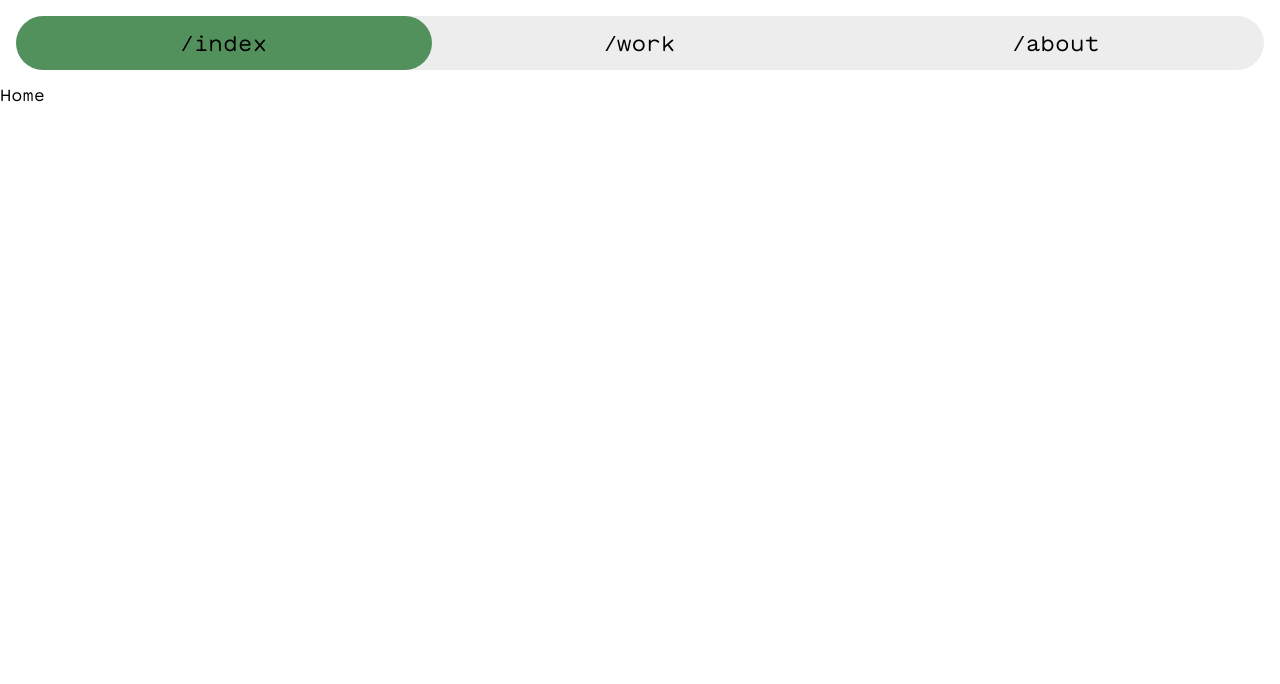
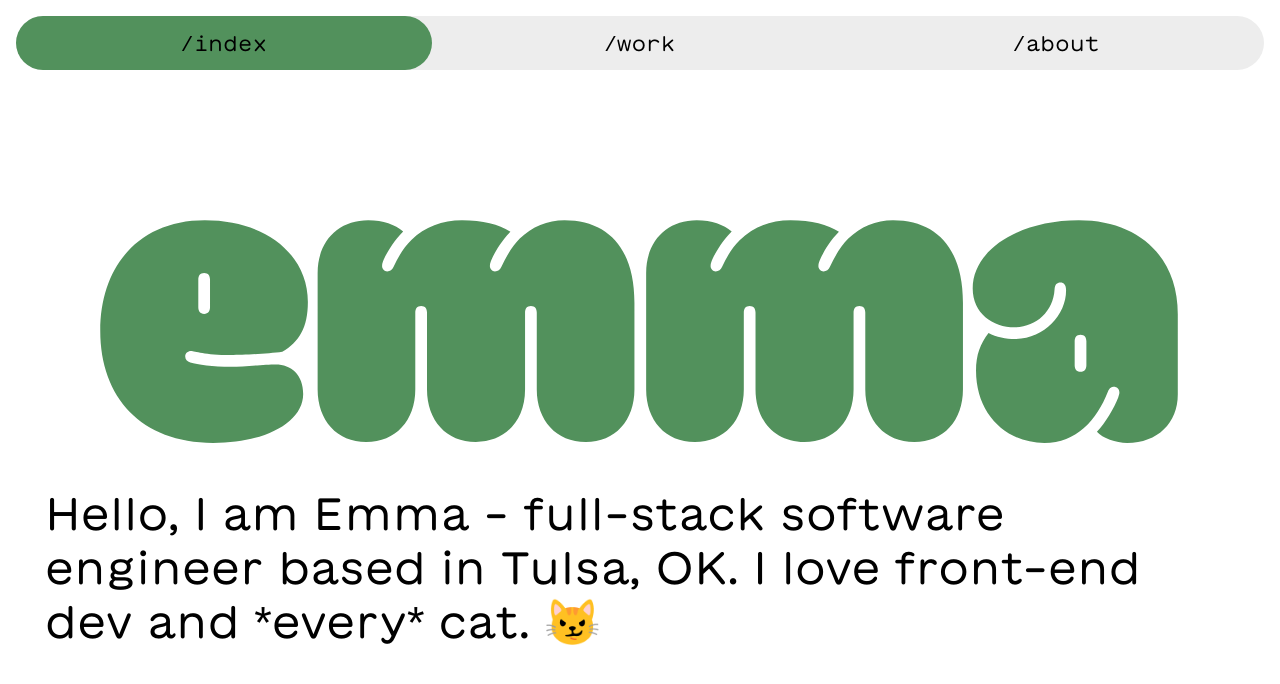
Before and after one commit to emmaegstad/portfolio-frontend, a Next.js app: page / in a window 1280 px wide. Shown: the top 684 px of the page. Built offline with nearby package versions, Linux system fonts and the light colour scheme.

Commit message:
adjusting nav bar hover effect

```diff
--- a/components/Layout.js
+++ b/components/Layout.js
@@ -1,9 +1,10 @@
 import React from 'react';
 import Header from './Header';
+import styles from '../styles/layout.module.css';
 
 export default function Layout({ children, activeNav, setActiveNav }) {
     return (
-        <div>
+        <div className={styles.Layout}>
             <Header activeNav={activeNav} setActiveNav={setActiveNav} />
             {children}
         </div>
--- a/pages/index.js
+++ b/pages/index.js
@@ -1,13 +1,9 @@
-import { useState } from 'react';
 import Head from 'next/head';
-import Link from 'next/link';
-import Layout from '../components/Layout';
+import styles from '../styles/index.module.css';
 
-export default function Home({}) {
-    const [activeNav, setActiveNav] = useState('/index');
-
+export default function Index({}) {
     return (
-        <>
+        <div className={styles.Index}>
             <Head>
                 <title>Portfolio</title>
                 <meta
@@ -16,7 +12,11 @@ export default function Home({}) {
                 />
                 <link rel="icon" href="/favicon.ico" />
             </Head>
-            <h1>Home</h1>
-        </>
+            <h1 className={styles.indexLogo}>emma</h1>
+            <p className={styles.indexCaption}>
+                Hello, I am Emma - full-stack software engineer based in Tulsa,
+                OK. I love front-end dev and *every* cat. 😼
+            </p>
+        </div>
     );
 }
--- a/styles/fonts.css
+++ b/styles/fonts.css
@@ -1,6 +1,6 @@
 @font-face {
     font-family: 'GT-Maru-Regular';
-    src: url('/fonts/GT-Maru-Mono-Regular-Trial.woff2');
+    src: url('/fonts/GT-Maru-Regular-Trial.woff2');
     font-style: normal;
     font-weight: 400;
     font-display: swap;
--- a/styles/header.module.css
+++ b/styles/header.module.css
@@ -1,11 +1,9 @@
 .navBar {
     display: flex;
+    /* width: 100vw; */
     margin: 1em;
     border-radius: 100vw;
     background-color: hsl(0, 0%, 93%);
-    display: flex;
-    justify-content: center;
-    align-items: center;
 }
 
 .navBar:hover .indexActive,
--- /dev/null
+++ b/styles/index.module.css
@@ -0,0 +1,19 @@
+.Index {
+    display: flex;
+    flex-direction: column;
+    align-items: center;
+    justify-content: center;
+}
+
+.indexLogo {
+    font-family: var(--font-secondary);
+    font-size: clamp(125px, 35vw, 400px);
+    line-height: 1;
+    color: #52915c;
+}
+
+.indexCaption {
+    font-family: var(--font-primary);
+    font-size: clamp(15px, 5vw, 45px);
+    margin: 0 1em 0 1em;
+}
```
Also changed, not shown: styles/layout.module.css (added).
